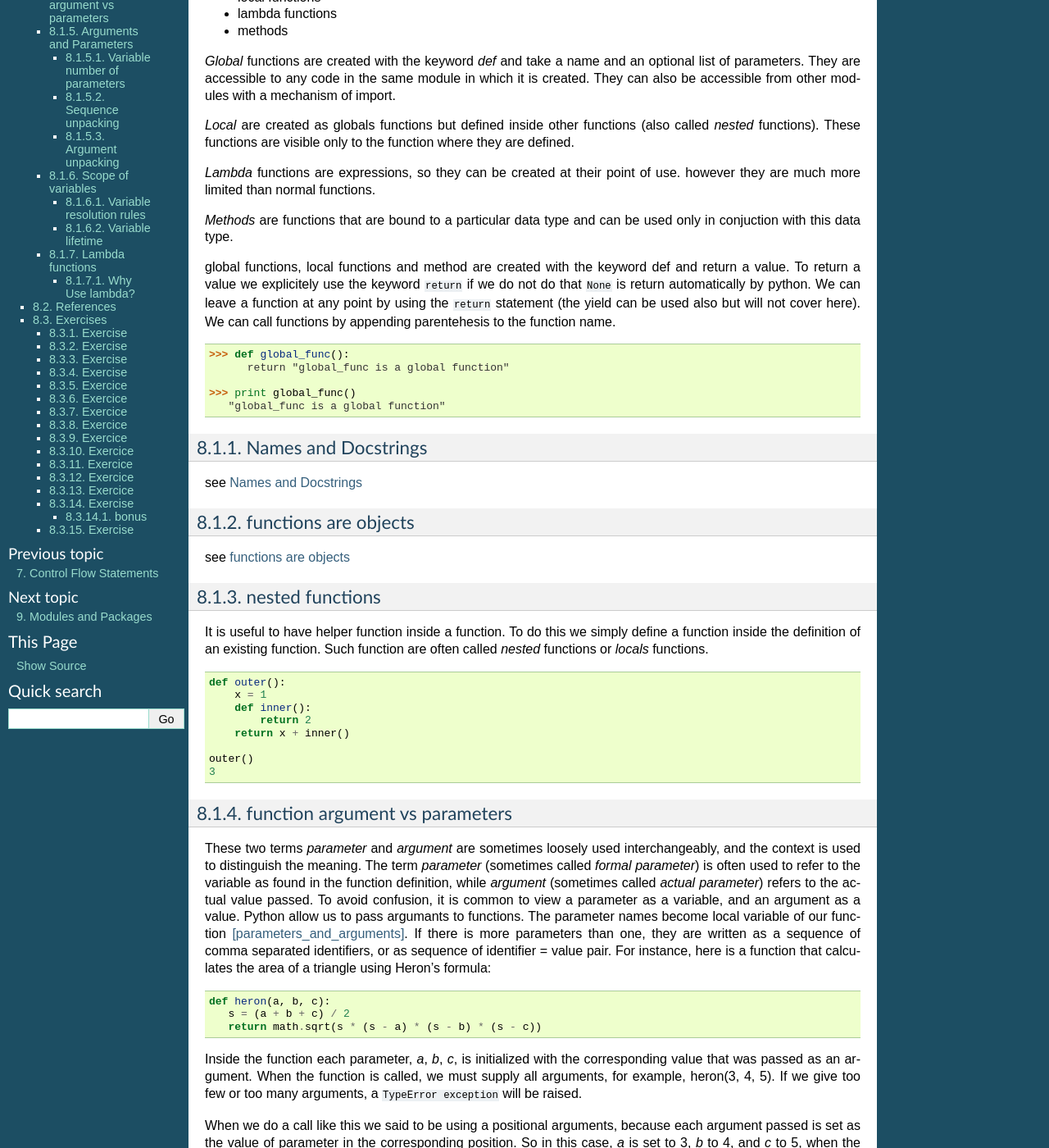
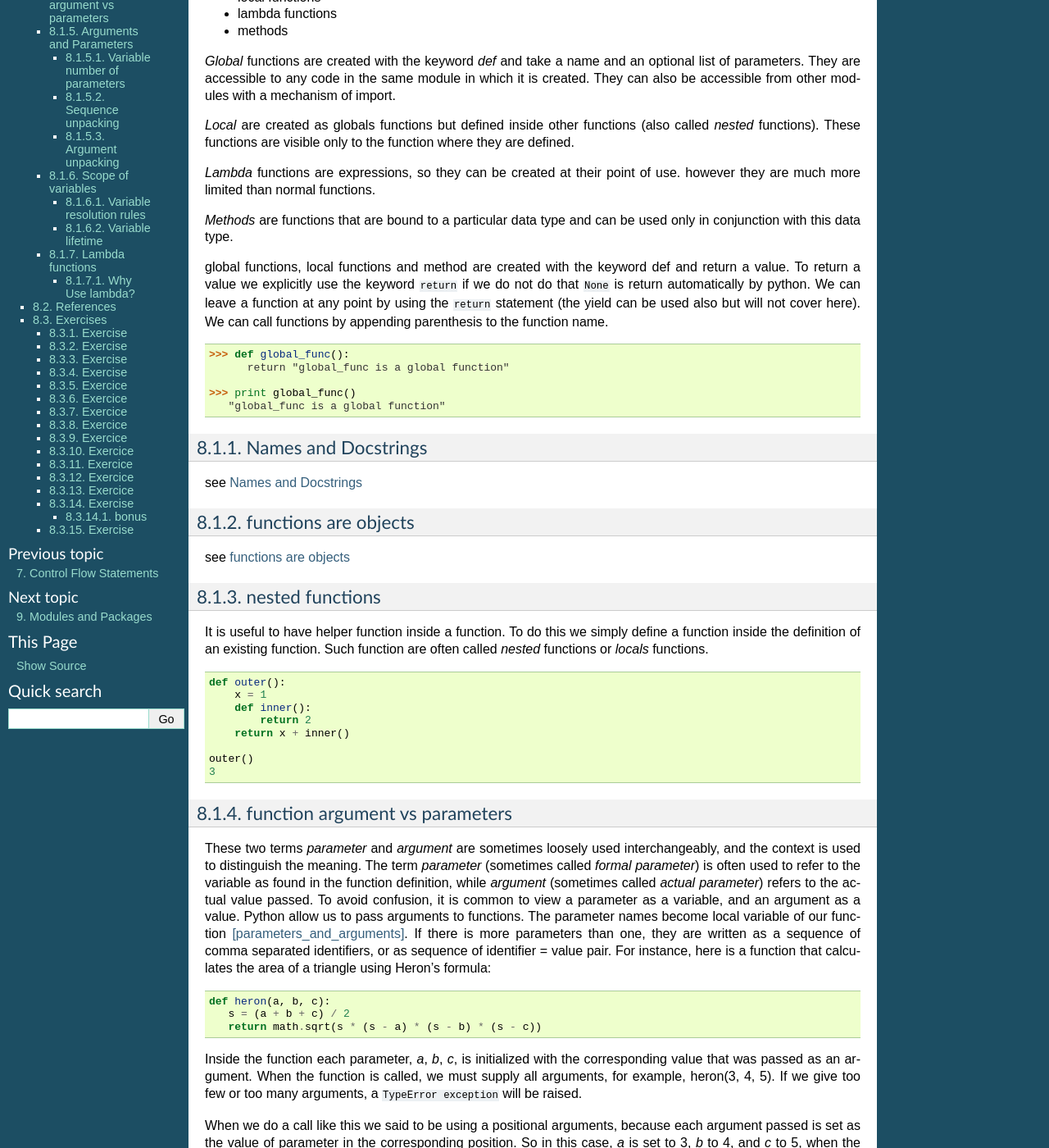
Before and after one commit to C3BI-pasteur-fr/python-course-1, a Sphinx documentation site: the page built from source/Dive_into_Functions.rst, in a window 1280 px wide and 1400 px high, scrolled down 220 px. Shown: the whole window at 82% size. Built offline with Sphinx 7.4.7, drawn with Linux system fonts in a browser that asks for light colours; some of the changed text lies outside the part shown.

Commit message:
fix typos

```diff
--- a/source/Collection_Data_Types.rst
+++ b/source/Collection_Data_Types.rst
@@ -1313,6 +1313,7 @@ data test: ::
    seq = 'acggcaacatggctggccagtgggctctgagaggagaaagtccagtggatgctcttggtctggttcgtgagcgcaacaca'
 
 
+.. _enzyme_exercise:
 Exercise
 --------
 
--- a/source/Creating_and_Calling_Functions.rst
+++ b/source/Creating_and_Calling_Functions.rst
@@ -31,7 +31,7 @@ and passed as arguments to other functions, as we will see in :ref:`Dive_into_Fu
 
 We can leave a function at any point by using the ``return`` statement
 (the yield can be used also but will not cover here) [prog_in_python3]_.
-We can call functions (execute the code in the function) by appending parentehesis to the function name. ::
+We can call functions (execute the code in the function) by appending parenthesis to the function name. ::
 
    >>> def global_func():
          return "global_func is a global function"
--- a/source/Dive_into_Functions.rst
+++ b/source/Dive_into_Functions.rst
@@ -24,12 +24,12 @@ These functions are visible only to the function where they are defined.
 *Lambda* functions are expressions, so they can be created at their point of use.
 however they are much more limited than normal functions.
 
-*Methods* are functions that are bound to a particular data type and can be used only in conjuction with this data type.
+*Methods* are functions that are bound to a particular data type and can be used only in conjunction with this data type.
 
 global functions, local functions and method are created with the keyword def and return a value.
-To return a value we explicitely use the keyword ``return`` if we do not do that ``None`` is return automatically by python.
+To return a value we explicitly use the keyword ``return`` if we do not do that ``None`` is return automatically by python.
 We can leave a function at any point by using the ``return`` statement (the yield can be used also but will not cover here).
-We can call functions by appending parentehesis to the function name. ::
+We can call functions by appending parenthesis to the function name. ::
 
    >>> def global_func():
          return "global_func is a global function"
@@ -74,7 +74,7 @@ and the context is used to distinguish the meaning.
 The term *parameter* (sometimes called *formal parameter*) is often used to refer to the variable as found in the function definition,
 while *argument* (sometimes called *actual parameter*) refers to the actual value passed.
 To avoid confusion, it is common to view a parameter as a variable, and an argument as a value.
-Python allow us to pass argumants to functions.
+Python allow us to pass arguments to functions.
 The parameter names become local variable of our function [parameters_and_arguments]_.
 If there is more parameters than one, they are written as a sequence of comma separated identifiers,
 or as sequence of identifier = value pair.
@@ -124,7 +124,7 @@ we can use keyword arguments, passing each argument in the form name = value. ::
 .. warning::
 
    When default values are given they are created at the time of the *def* statement is executed (i.e. when the function is created),
-   **not** when the function is called. For immutable argumments like numbers or strings this doesn't make any difference,
+   **not** when the function is called. For immutable arguments like numbers or strings this doesn't make any difference,
    but for mutable arguments a subtle trap is lurking. ::
 
       def app(x, lst = []):
@@ -178,7 +178,7 @@ A function can take additional optional arguments by prefixing the last paramete
 arguments are then available in the tuple referenced by this parameter.
 Optional variables can also by passed as keywords, if the last parameter is preceded by \*\*. In this case, the
 optional variables are available within the function as a dictionary.
-The operation consiting to get the arguemnts passed as sequence is call *argument unpacking*.
+The operation consisting to get the arguments passed as sequence is call *argument unpacking*.
 Let look how it work, especially there are significant differences between python 2 and 3.
 
 
@@ -346,11 +346,11 @@ The code below is written in Python3.
 
    This piece of code illustrate the globals and locals namespaces.
    Although this code is writen in python3 the concepts are the smae in python2.
-   But the keywords nonlocals is python3 specific.
+   But the keywords ``nonlocals`` is python3 specific.
    In python2, we can refer to a non local variable, but we cannot assign a new value to a non local variable,
    when we try to assign a new value, a new local object reference is created.
 
-   when we use the *nonlocals* keywords the variable find in the outer scope is seen as it belong to the local scope.
+   when we use the ``nonlocals`` keywords the variable find in the outer scope is seen as it belong to the local scope.
    We can manipulate it as a local variable.
    If we reassign a new value to this reference, the outer reference is also modified.
 
--- a/source/Input_Output.rst
+++ b/source/Input_Output.rst
@@ -560,6 +560,6 @@ query start, query end, subject start, subject end, Expect value, HSP bit score.
 (adapted from *managing your biological data with python*)
 
 Hint:
-"""""
+^^^^^
 
 look operator.itemgetter on python website
```
Also changed, not shown: other parts of source/Creating_and_Calling_Functions.rst (+5 -5 lines), other parts of source/Dive_into_Functions.rst (+7 -7 lines), other parts of source/Input_Output.rst (+2 -2 lines), source/Control_Flow_Statements.rst (+16 -16 lines), source/Modules_and_Packages.rst (+5 -5 lines).
